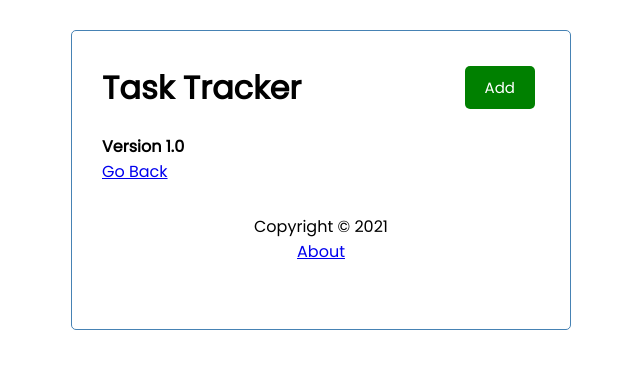
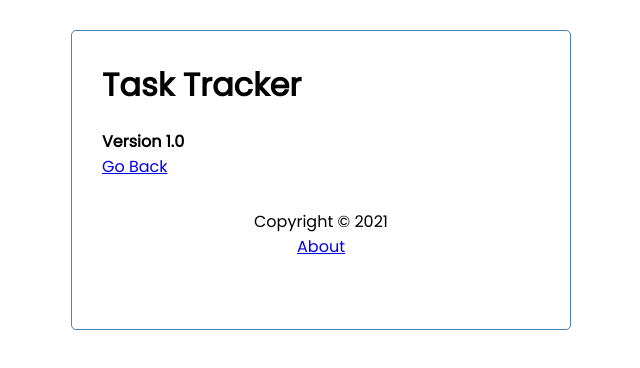
Before and after one commit to YawTeh/MERN-AlphaTaskerteers, a React (Create React App) app: page /about in a window 1280 px wide. Shown: the top 368 px of the page, without its empty margins (319-959 px from the left). Built offline with nearby package versions, Linux system fonts and the light colour scheme; data requests are answered from the project's data file.

Commit message:
Hid About Component When Adding Task

```diff
--- a/src/components/Header.js
+++ b/src/components/Header.js
@@ -1,18 +1,21 @@
 import React from "react";
+import { useLocation } from "react-router-dom";
 import PropTypes from "prop-types";
 import Button from "./Button";
 
 const Header = ({ title, onAdd, showAdd }) => {
-
+    const location = useLocation();
 
     return (
         <header className="header">
             <h1>{title}</h1>
-            <Button
-                color={showAdd ? "red" : "green"}
-                text={showAdd ? "Close" : "Add"}
-                onClick={onAdd}
-            />
+            {location.pathname === "/" && (
+                <Button
+                    color={showAdd ? "red" : "green"}
+                    text={showAdd ? "Close" : "Add"}
+                    onClick={onAdd}
+                />
+            )}
         </header>
     );
 };
```
